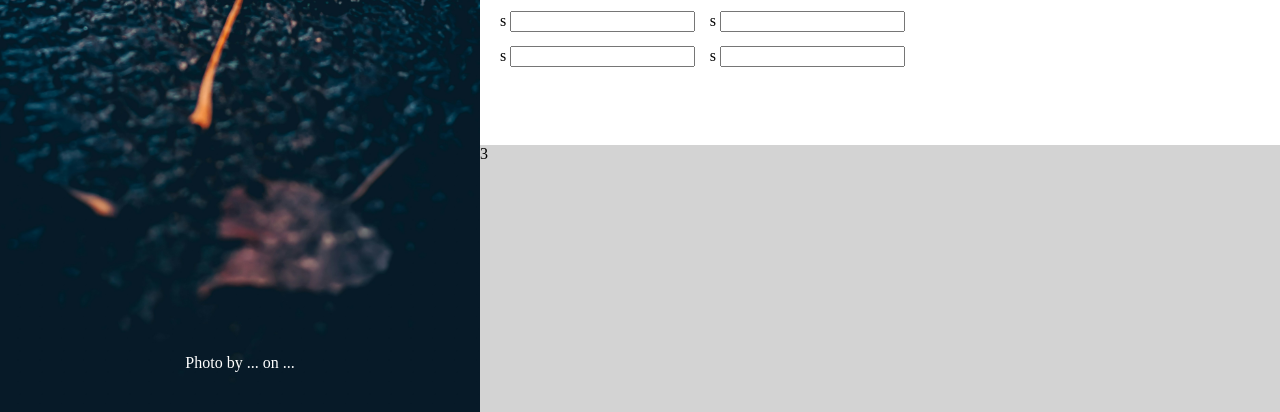
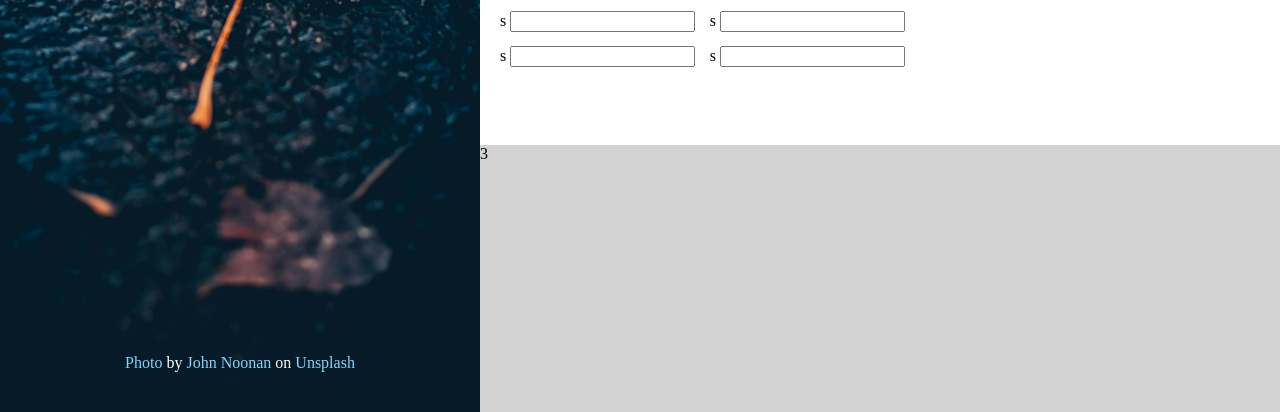
Before and after one commit to ruben-23/sign-up-form, a plain HTML site: page index.html in a window 1280 px wide. Shown: the part 388-800 px from the top of the page. Drawn offline with Linux system fonts and the light colour scheme.

Commit message:
Add style for links

```diff
--- a/index.html
+++ b/index.html
@@ -13,7 +13,11 @@
     <div class="main-container">
         <div class="image-container">
             <h1>Sign up</h1>
-            <p>Photo by ... on ...</p>
+            <p>
+                <a href="https://unsplash.com/photos/brown-leaf-on-asphalt-road-E-9CFTftQh4" target="_blank">Photo</a>
+                by <a href="https://unsplash.com/@theonlynoonan" target="_blank">John Noonan</a>
+                on <a href="https://unsplash.com/" target="_blank">Unsplash</a>
+            </p>
         </div>
         <div class="content-container">
             <div>
@@ -63,4 +67,5 @@
 
 
 </body>
+
 </html>
--- a/style.css
+++ b/style.css
@@ -78,3 +78,20 @@ form > div > div {
 form > h1 {
     text-align: start;
 }
+
+a:link {
+    color: rgb(133, 213, 250);
+    text-decoration: none;
+}
+
+a:visited {
+    color: rgb(12, 84, 143);
+}
+
+a:hover {
+    color: lightblue;
+}
+
+a:visited:not(:hover) {
+    color: rgb(64, 143, 207);
+}
```
